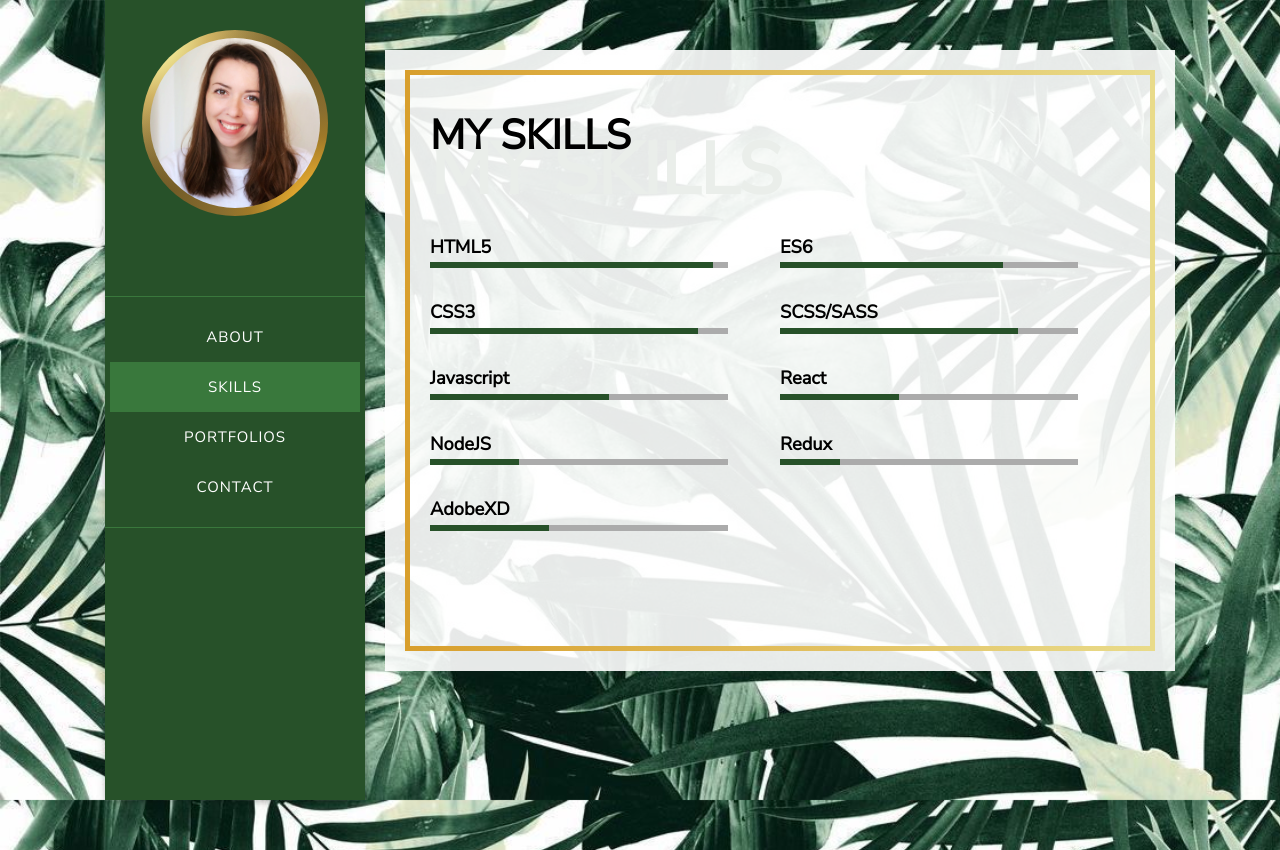
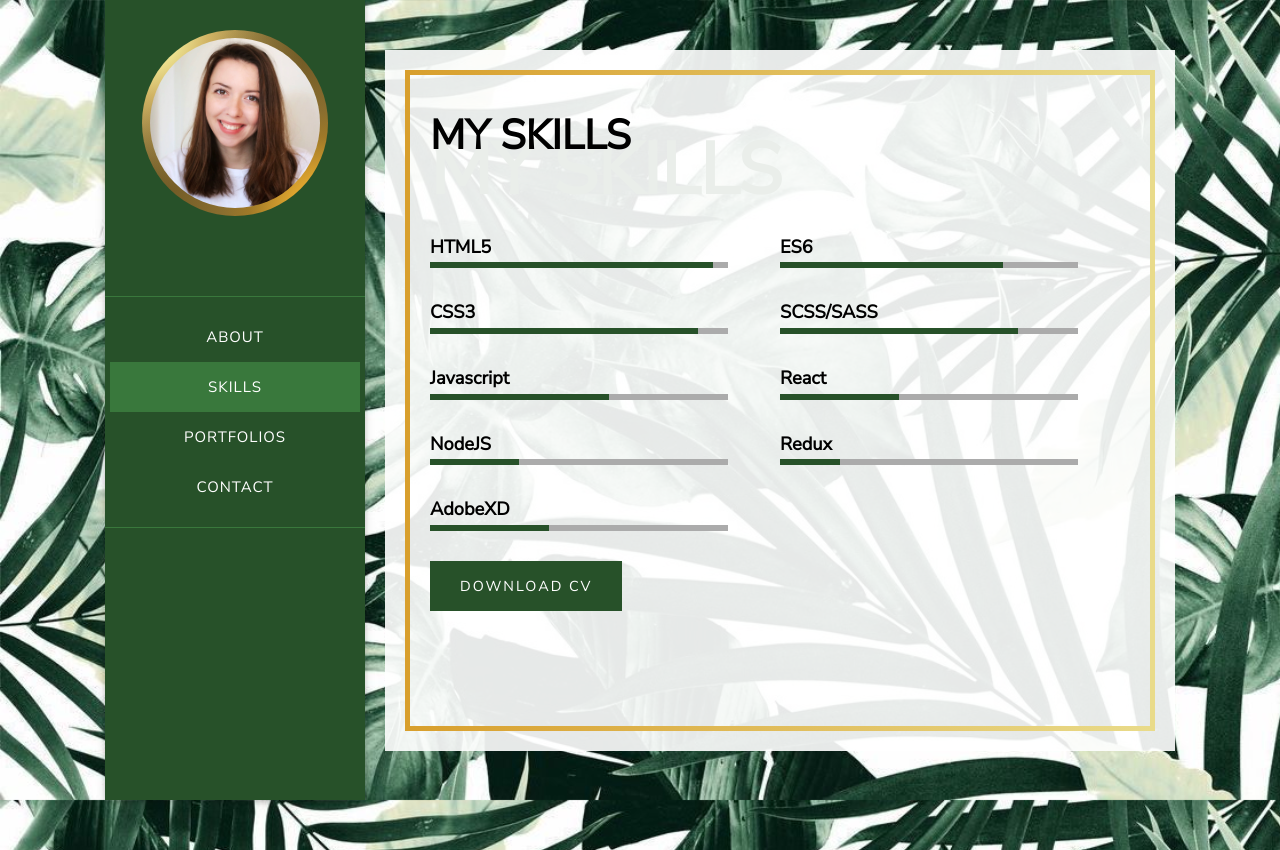
Before and after one commit to atranarta/portfolio, a React (Create React App) app: page /skills in a window 1280 px wide. Built offline with nearby package versions, Linux system fonts and the light colour scheme.

Commit message:
Added button "Download CV" and moved CV into the public folder

```diff
--- a/src/components/skills/index.js
+++ b/src/components/skills/index.js
@@ -59,7 +59,7 @@ const Skills = () => (
     <div className="skills-box">
       {skills.map(skill => (<SkillBox key={skill.key} {...skill} />))}
     </div>
-    {/* <a className="btn" href="./../../img/CV Tetiana Rabiievska.pdf" download>Download CV</a> */}
+    <a className="btn" href="./CV Tetiana Rabiievska.pdf" download>Download CV</a>
   </div>
 );
 
```
Also changed, not shown: 1 other file (tests, documents, lock files or other folders).
